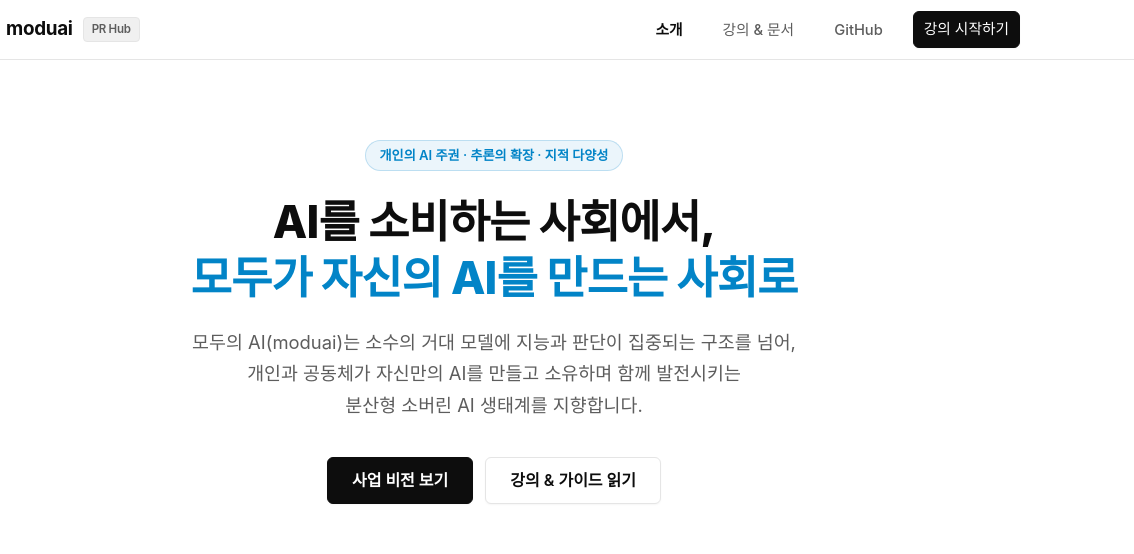
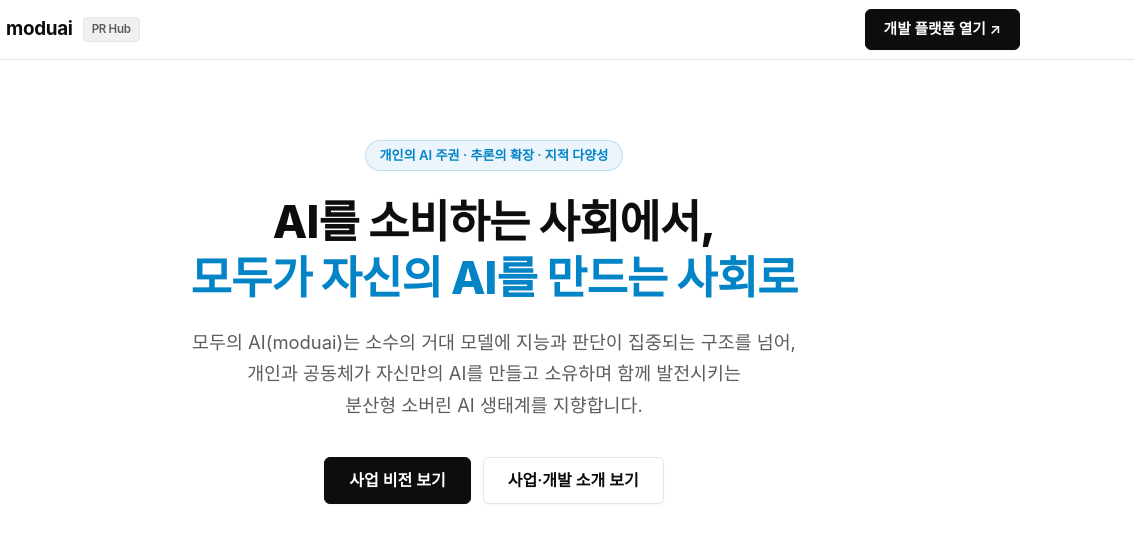
Before and after one commit to xtx9/moduai-pr, a website: page public/index.html in a window 1280 px wide. Shown: the top 554 px of the page, 146-1280 px from the left. Drawn offline with Linux system fonts and the light colour scheme.

Commit message:
Simplify header to development platform link

```diff
--- a/public/index.html
+++ b/public/index.html
@@ -19,14 +19,9 @@
           <span class="brand-badge">PR Hub</span>
         </a>
       </div>
-      <button class="mobile-toggle" aria-label="메뉴 열기">메뉴</button>
-      <nav>
-        <ul class="nav-links">
-          <li class="nav-item"><a href="index.html" class="active">소개</a></li>
-          <li class="nav-item"><a href="docs.html">강의 & 문서</a></li>
-          <li class="nav-item"><a href="https://github.com/xtx9/moduai-pr" target="_blank" rel="noopener noreferrer">GitHub</a></li>
-          <li class="nav-item"><a href="docs.html#lectures/chapter-01" class="btn-primary">강의 시작하기</a></li>
-        </ul>
+
+      <nav class="platform-nav" aria-label="개발 플랫폼">
+        <a href="https://moduai.smartflex.org" class="btn-primary" target="_blank" rel="noopener noreferrer">개발 플랫폼 열기 ↗</a>
       </nav>
     </div>
   </header>
@@ -45,7 +40,7 @@
       </p>
       <div class="hero-actions">
         <a href="#vision" class="btn-primary" style="font-size: 1rem; padding: 10px 24px;">사업 비전 보기</a>
-        <a href="docs.html" class="btn-secondary" style="font-size: 1rem; padding: 10px 24px;">강의 & 가이드 읽기</a>
+        <a href="docs.html" class="btn-secondary" style="font-size: 1rem; padding: 10px 24px;">사업·개발 소개 보기</a>
       </div>
     </section>
 
```
